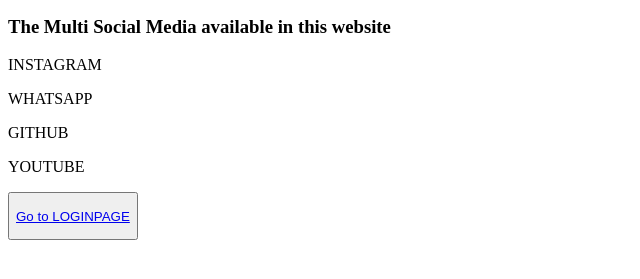
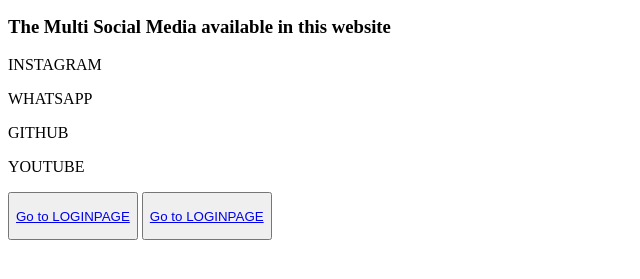
Before and after one commit to Eswar594/HTML-Task-1, a plain HTML site: page welcome.html in a window 1280 px wide. Shown: the part 105-384 px from the top of the page, without its empty margins (0-640 px from the left). Drawn offline with Linux system fonts and the light colour scheme.

Commit message:
adding links

```diff
--- a/welcome.html
+++ b/welcome.html
@@ -16,6 +16,7 @@
     <p>GITHUB</p>
     <p>YOUTUBE</p>
     <button><a href="login.html"><p>Go to LOGINPAGE </p></a></button>
+    <button><a href="register.html"><p>Go to LOGINPAGE </p></a></button>
 </body>
 
 </html>
```
